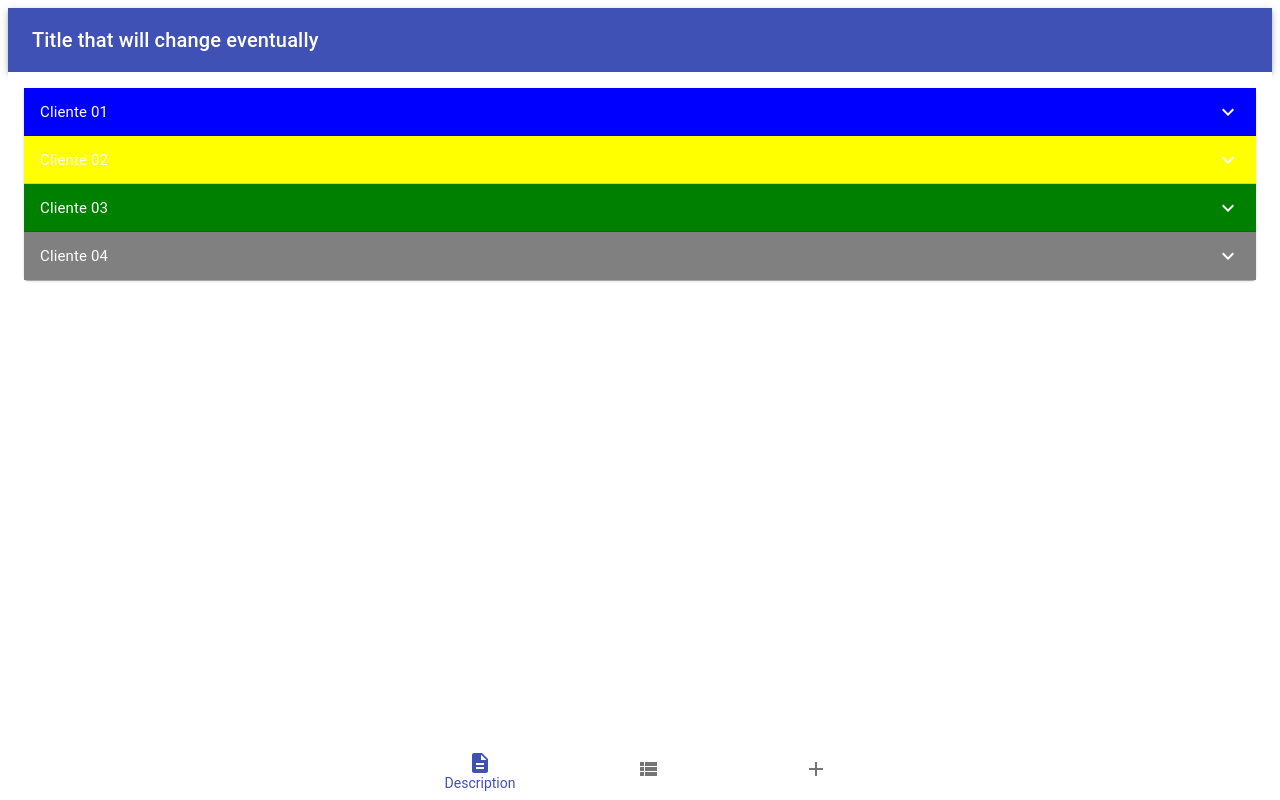
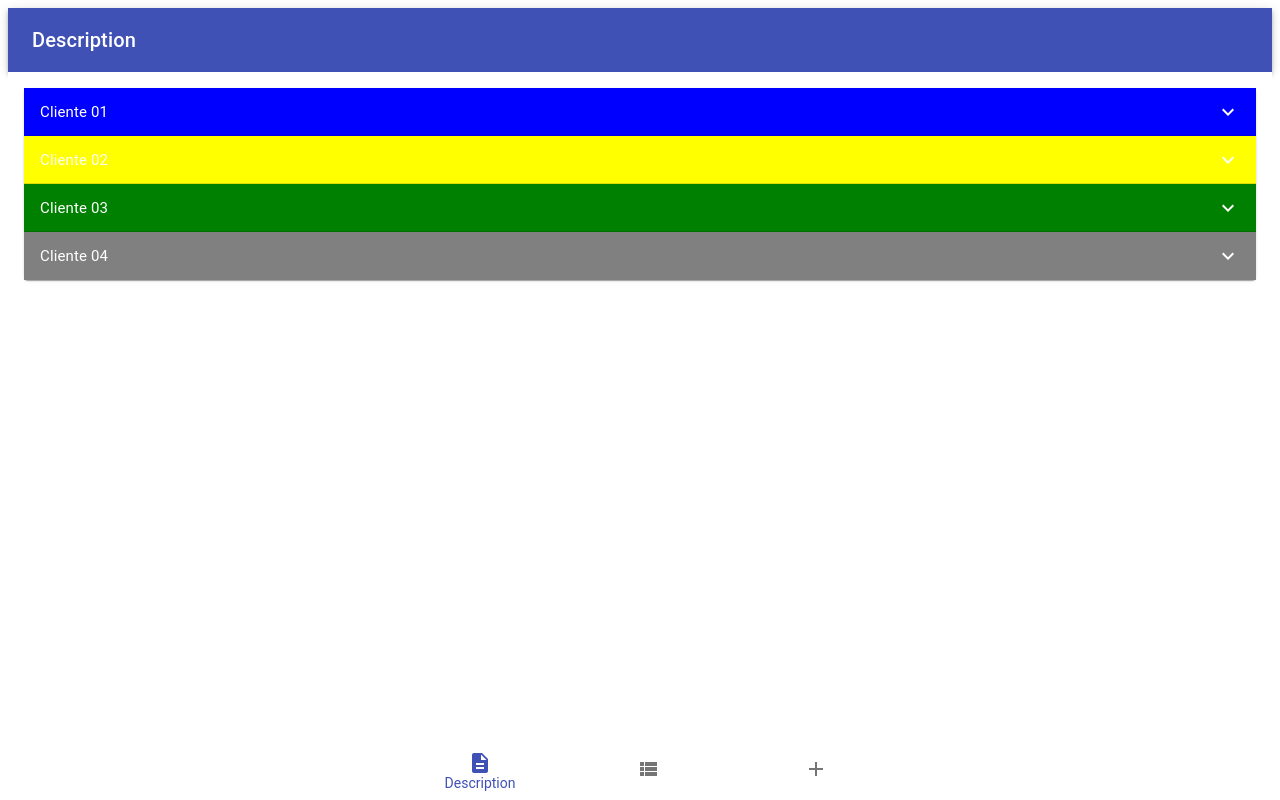
Before and after one commit to MarcosAM/contract-manager, a React (Create React App) app in the folder contracts-manager/: page / in a window 1280 px wide. Built offline with nearby package versions, Linux system fonts and the light colour scheme; data requests are answered from the project's data file; what chance would draw is missing.

Commit message:
improvements/ header changes with page

```diff
--- a/contracts-manager/src/components/Header/Header.js
+++ b/contracts-manager/src/components/Header/Header.js
@@ -1,10 +1,12 @@
 import React from 'react';
+import { withRouter } from "react-router-dom";
 import { makeStyles } from '@material-ui/core/styles';
+import { convertPathToTitle } from '../../constants/navigation'
 import AppBar from '@material-ui/core/AppBar';
 import Toolbar from '@material-ui/core/Toolbar';
 import Typography from '@material-ui/core/Typography';
 
-export default () => {
+const Header = ({ history }) => {
     const classes = useStyles();
 
     return (
@@ -12,7 +14,7 @@ export default () => {
             <AppBar position='static'>
                 <Toolbar>
                     <Typography variant='h6' color='inherit'>
-                        Title that will change eventually
+                        {history && history.location && convertPathToTitle(history.location.pathname)}
                     </Typography>
                 </Toolbar>
             </AppBar>
@@ -20,6 +22,8 @@ export default () => {
     );
 }
 
+export default withRouter(Header)
+
 const useStyles = makeStyles({
     root: {
         flexGrow: 1,
--- a/contracts-manager/src/constants/navigation/index.js
+++ b/contracts-manager/src/constants/navigation/index.js
@@ -2,4 +2,17 @@ const DESCRIPTION_PATH = '/'
 const LIST_PATH = '/list/'
 const ADD_PATH = '/add/'
 
-export { DESCRIPTION_PATH, LIST_PATH, ADD_PATH }
+const convertPathToTitle = (path) => {
+    switch (path) {
+        case DESCRIPTION_PATH:
+            return 'Description'
+        case LIST_PATH:
+            return 'List'
+        case ADD_PATH:
+            return 'Add'
+        default:
+            return 'Contracts Manager'
+    }
+}
+
+export { DESCRIPTION_PATH, LIST_PATH, ADD_PATH, convertPathToTitle }
```
Also changed, not shown: contracts-manager/src/components/BottomNavigation/BottomNavigation.js (+8 -8 lines).
